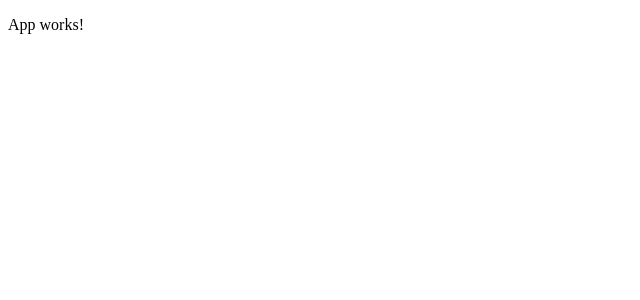
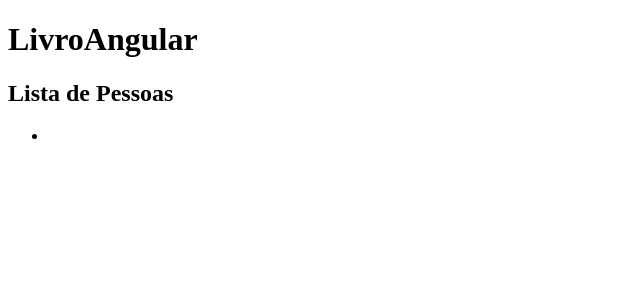
Before and after one commit to eliseusbrito/MinhaVersaoLivroAngularCasaDoCodigo, an Angular app: page / in a window 1280 px wide. Shown: the top 300 px of the page, without its empty margins (0-640 px from the left). Built offline with nearby package versions, Linux system fonts and the light colour scheme.

Commit message:
Adicionado array de pessoas no componente, adicionado lista de pessoas no template e adicionado componente a pagina inicial

```diff
--- a/src/app/app.component.html
+++ b/src/app/app.component.html
@@ -1 +1,2 @@
-<p>App works!</p>
+<h1> {{title}} </h1>
+<app-lista-pessoa></app-lista-pessoa>
--- a/src/app/lista-pessoa/lista-pessoa.component.html
+++ b/src/app/lista-pessoa/lista-pessoa.component.html
@@ -1 +1,5 @@
-<p>lista-pessoa works!</p>
+<h2>Lista de Pessoas</h2>
+<ul>
+    <li>
+    </li>
+</ul>
--- a/src/app/lista-pessoa/lista-pessoa.component.ts
+++ b/src/app/lista-pessoa/lista-pessoa.component.ts
@@ -7,9 +7,14 @@ import { Component, OnInit } from '@angular/core';
 })
 export class ListaPessoaComponent implements OnInit {
 
+  pessoas!: string[];
+
   constructor() { }
 
   ngOnInit(): void {
   }
 
+  listar() {
+  }
+
 }
```
